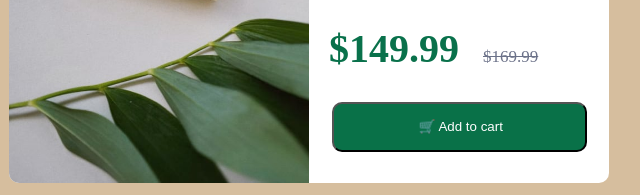
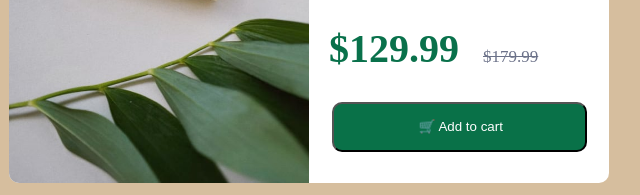
Before and after one commit to aburicia9/primer_diseno, a plain HTML site: page index.html in a window 1280 px wide. Shown: the part 467-662 px from the top of the page, 331-971 px from the left. Drawn offline with nearby package versions, Linux system fonts and the light colour scheme.

Commit message:
producto final html precios

```diff
--- a/index.html
+++ b/index.html
@@ -23,8 +23,8 @@
                 <p class="escrito">A floral, solar and voluptuoous interpretation composed by Olivier Polge, Perfume-Creator for the House of CHANEL</p>
             </article>
             <div class="contenedor">
-            <p class="precio">$149.99</p>
-            <p class="tachado">$169.99</p></article>
+            <p class="precio">$129.99</p>
+            <p class="tachado">$179.99</p></article>
             </div>
         </section>
 
```
